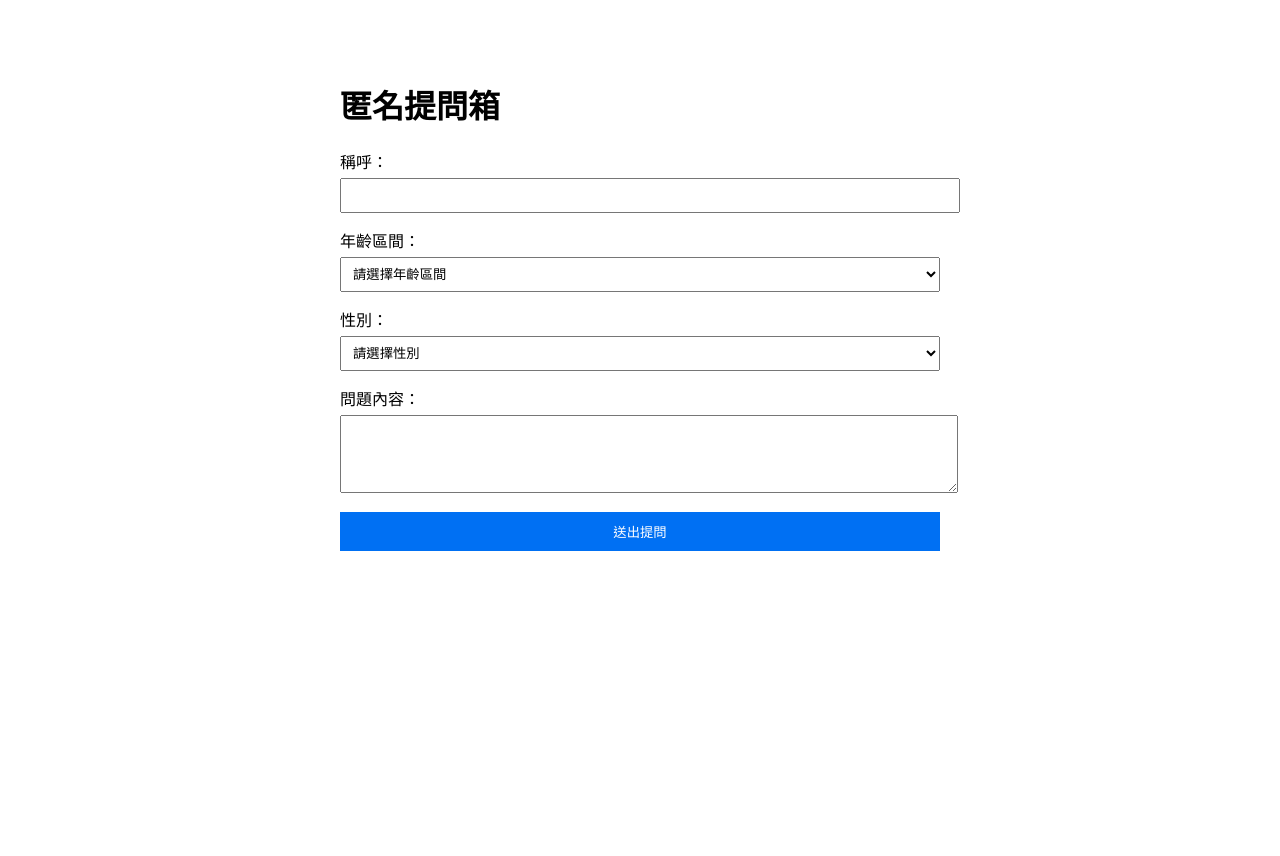
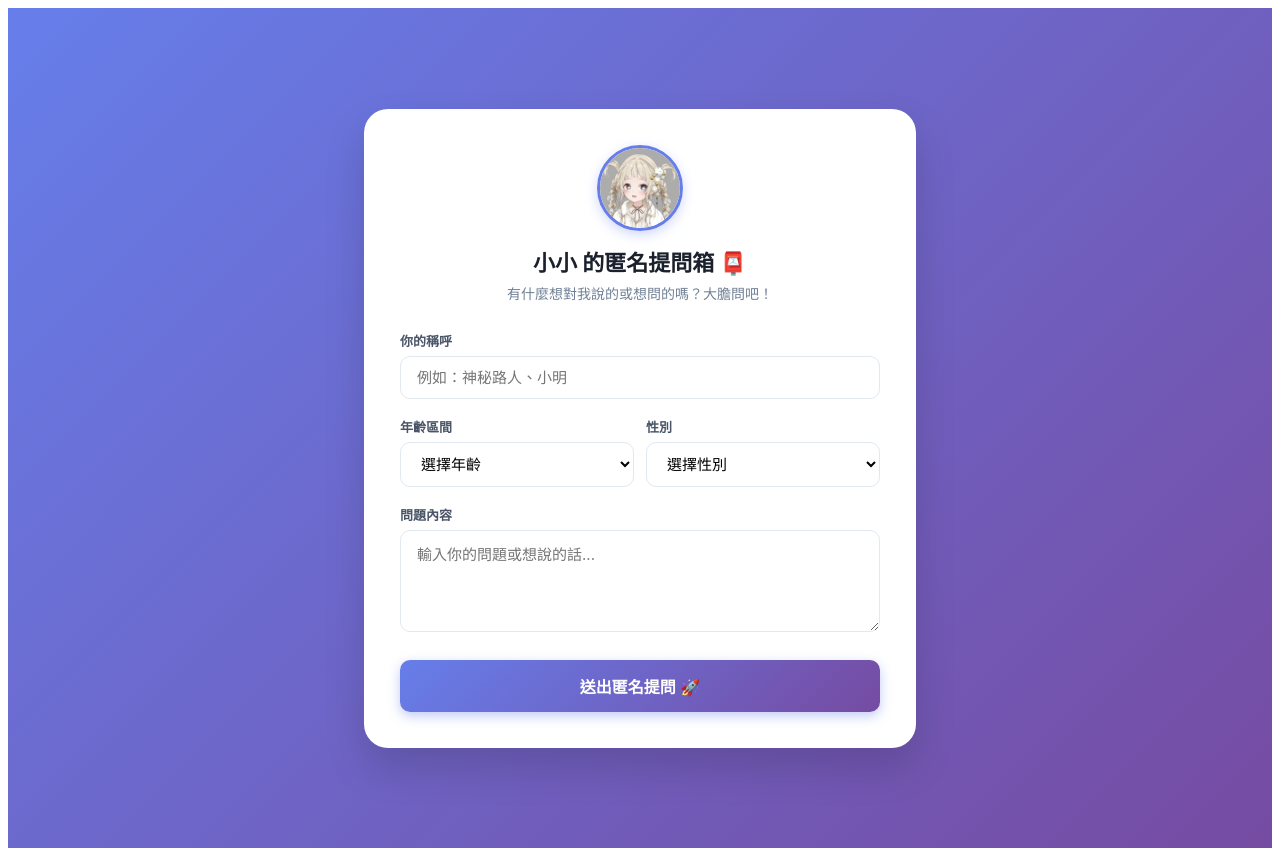
Before and after one commit to x59073556-ship-it/qa-box, a Next.js app: page / in a window 1280 px wide. Before the commit the page ends 800 px from the top, so only its background shows below. Built offline with nearby package versions, Linux system fonts and the light colour scheme.

Commit message:
Update page.js

```diff
--- a/app/page.js
+++ b/app/page.js
@@ -1,6 +1,26 @@
 'use client';
 
 import { useState } from 'react';
+
+// ==========================
+// 💡 小小專屬設定
+// ==========================
+const CREATOR_NAME = "小小";
+const CREATOR_AVATAR = "/avatar.jpg"; // 對應你在 public 夾裡的頭貼檔名
+const CREATOR_AUDIO_URL = "/my-voice.mp3"; // 對應你在 public 夾裡的錄音檔名
+
+// 播放你的專屬聲音檔
+const playSuccessSound = () => {
+  if (!CREATOR_AUDIO_URL) return;
+  try {
+    const audio = new Audio(CREATOR_AUDIO_URL);
+    audio.play().catch((e) => {
+      console.log("瀏覽器阻擋自動播放音效：", e);
+    });
+  } catch (e) {
+    console.log("播放音效失敗：", e);
+  }
+};
 
 export default function Home() {
   const [name, setName] = useState('');
@@ -8,10 +28,12 @@ export default function Home() {
   const [gender, setGender] = useState('');
   const [content, setContent] = useState('');
   const [status, setStatus] = useState('');
+  const [loading, setLoading] = useState(false);
 
   const handleSubmit = async (e) => {
     e.preventDefault();
-    setStatus('處理中...');
+    setLoading(true);
+    setStatus('傳送中...');
 
     try {
       const res = await fetch('/api/check', {
@@ -26,40 +48,101 @@ export default function Home() {
         throw new Error(data.error || '送出失敗');
       }
 
-      setStatus('提問成功送出！');
+      playSuccessSound(); // 🎤 播放你的聲音！
+      setStatus('✨ 提問成功送出！');
       setName('');
       setAgeGroup('');
       setGender('');
       setContent('');
     } catch (err) {
-      setStatus(`錯誤：${err.message}`);
+      setStatus(`❌ 錯誤：${err.message}`);
+    } finally {
+      setLoading(false);
     }
   };
 
   return (
-    <main style={{ maxWidth: '600px', margin: '40px auto', padding: '20px', fontFamily: 'sans-serif' }}>
-      <h1>匿名提問箱</h1>
-      <form onSubmit={handleSubmit} style={{ display: 'flex', flexDirection: 'column', gap: '15px' }}>
+    <main style={{
+      minHeight: '100vh',
+      background: 'linear-gradient(135deg, #667eea 0%, #764ba2 100%)',
+      display: 'flex',
+      justifyContent: 'center',
+      alignItems: 'center',
+      padding: '20px',
+      fontFamily: '-apple-system, BlinkMacSystemFont, "Segoe UI", Roboto, sans-serif'
+    }}>
+      <div style={{
+        background: '#ffffff',
+        width: '100%',
+        maxWidth: '480px',
+        borderRadius: '24px',
+        padding: '36px',
+        boxShadow: '0 20px 40px rgba(0, 0, 0, 0.15)',
+      }}>
+        <div style={{ textAlign: 'center', marginBottom: '28px' }}>
+          {/* 🖼️ 圓形大頭貼 */}
+          <div style={{
+            width: '80px',
+            height: '80px',
+            margin: '0 auto 14px auto',
+            borderRadius: '50%',
+            overflow: 'hidden',
+            border: '3px solid #667eea',
+            boxShadow: '0 4px 12px rgba(102, 126, 234, 0.3)',
+          }}>
+            <img
+              src={CREATOR_AVATAR}
+              alt="Avatar"
+              style={{ width: '100%', height: '100%', objectFit: 'cover' }}
+            />
+          </div>
+
+          <h1 style={{ margin: '0 0 6px 0', fontSize: '22px', color: '#1a202c', fontWeight: '700' }}>
+            {CREATOR_NAME} 的匿名提問箱 📮
+          </h1>
+          <p style={{ margin: 0, fontSize: '14px', color: '#718096' }}>有什麼想對我說的或想問的嗎？大膽問吧！</p>
+        </div>
+
+        <form onSubmit={handleSubmit} style={{ display: 'flex', flexDirection: 'column', gap: '18px' }}>
           <div>
-          <label style={{ display: 'block', marginBottom: '5px' }}>稱呼：</label>
+            <label style={{ display: 'block', marginBottom: '6px', fontSize: '13px', fontWeight: '600', color: '#4a5568' }}>你的稱呼</label>
             <input
               type="text"
+              placeholder="例如：神秘路人、小明"
               value={name}
               onChange={(e) => setName(e.target.value)}
               required
-            style={{ width: '100%', padding: '8px' }}
+              style={{
+                width: '100%',
+                padding: '12px 16px',
+                borderRadius: '10px',
+                border: '1px solid #e2e8f0',
+                fontSize: '15px',
+                outline: 'none',
+                boxSizing: 'border-box',
+              }}
             />
           </div>
 
-        <div>
-          <label style={{ display: 'block', marginBottom: '5px' }}>年齡區間：</label>
+          <div style={{ display: 'flex', gap: '12px' }}>
+            <div style={{ flex: 1 }}>
+              <label style={{ display: 'block', marginBottom: '6px', fontSize: '13px', fontWeight: '600', color: '#4a5568' }}>年齡區間</label>
               <select
                 value={ageGroup}
                 onChange={(e) => setAgeGroup(e.target.value)}
                 required
-            style={{ width: '100%', padding: '8px' }}
+                style={{
+                  width: '100%',
+                  padding: '12px 16px',
+                  borderRadius: '10px',
+                  border: '1px solid #e2e8f0',
+                  fontSize: '15px',
+                  background: '#fff',
+                  outline: 'none',
+                  boxSizing: 'border-box',
+                }}
               >
-            <option value="">請選擇年齡區間</option>
+                <option value="">選擇年齡</option>
                 <option value="18以下">18以下</option>
                 <option value="19-25">19-25</option>
                 <option value="26-35">26-35</option>
@@ -68,38 +151,88 @@ export default function Home() {
               </select>
             </div>
 
-        <div>
-          <label style={{ display: 'block', marginBottom: '5px' }}>性別：</label>
+            <div style={{ flex: 1 }}>
+              <label style={{ display: 'block', marginBottom: '6px', fontSize: '13px', fontWeight: '600', color: '#4a5568' }}>性別</label>
               <select
                 value={gender}
                 onChange={(e) => setGender(e.target.value)}
                 required
-            style={{ width: '100%', padding: '8px' }}
+                style={{
+                  width: '100%',
+                  padding: '12px 16px',
+                  borderRadius: '10px',
+                  border: '1px solid #e2e8f0',
+                  fontSize: '15px',
+                  background: '#fff',
+                  outline: 'none',
+                  boxSizing: 'border-box',
+                }}
               >
-            <option value="">請選擇性別</option>
+                <option value="">選擇性別</option>
                 <option value="男">男</option>
                 <option value="女">女</option>
                 <option value="其他/不透露">其他/不透露</option>
               </select>
             </div>
+          </div>
 
           <div>
-          <label style={{ display: 'block', marginBottom: '5px' }}>問題內容：</label>
+            <label style={{ display: 'block', marginBottom: '6px', fontSize: '13px', fontWeight: '600', color: '#4a5568' }}>問題內容</label>
             <textarea
+              placeholder="輸入你的問題或想說的話..."
               value={content}
               onChange={(e) => setContent(e.target.value)}
               required
               rows={4}
-            style={{ width: '100%', padding: '8px' }}
+              style={{
+                width: '100%',
+                padding: '12px 16px',
+                borderRadius: '10px',
+                border: '1px solid #e2e8f0',
+                fontSize: '15px',
+                outline: 'none',
+                resize: 'vertical',
+                boxSizing: 'border-box',
+                fontFamily: 'inherit',
+              }}
             />
           </div>
 
-        <button type="submit" style={{ padding: '10px', background: '#0070f3', color: '#fff', border: 'none', cursor: 'pointer' }}>
-          送出提問
+          <button
+            type="submit"
+            disabled={loading}
+            style={{
+              marginTop: '6px',
+              padding: '14px',
+              background: loading ? '#cbd5e0' : 'linear-gradient(135deg, #667eea 0%, #764ba2 100%)',
+              color: '#fff',
+              border: 'none',
+              borderRadius: '10px',
+              fontSize: '16px',
+              fontWeight: '600',
+              cursor: loading ? 'not-allowed' : 'pointer',
+              boxShadow: '0 4px 12px rgba(102, 126, 234, 0.4)',
+            }}
+          >
+            {loading ? '傳送中...' : '送出匿名提問 🚀'}
           </button>
         </form>
 
-      {status && <p style={{ marginTop: '15px', fontWeight: 'bold' }}>{status}</p>}
+        {status && (
+          <div style={{
+            marginTop: '20px',
+            padding: '12px',
+            borderRadius: '8px',
+            background: status.includes('❌') ? '#fff5f5' : '#f0fff4',
+            color: status.includes('❌') ? '#c53030' : '#2f855a',
+            fontSize: '14px',
+            textAlign: 'center',
+            fontWeight: '600',
+          }}>
+            {status}
+          </div>
+        )}
+      </div>
     </main>
   );
 }
```
Lines whose indentation alone changed are shown as unchanged.
